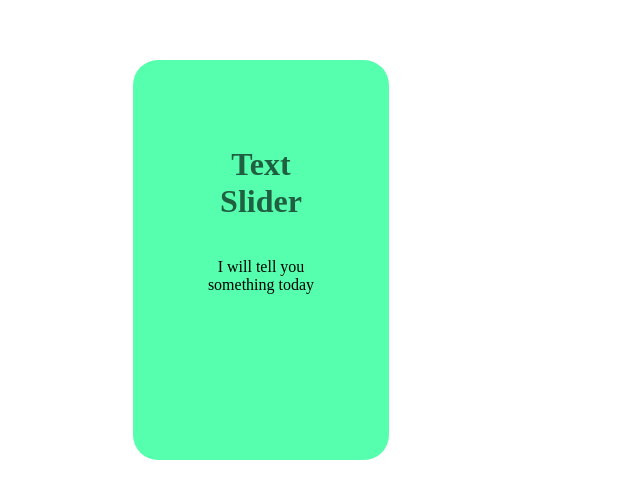
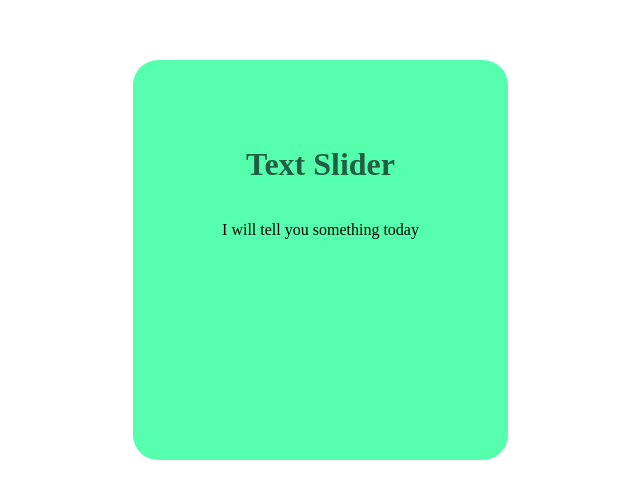
Before and after one commit to abiy5791/Text-Slider, a plain HTML site: page index.html in a window 1280 px wide. Shown: the part 140-638 px from the top of the page, without its empty margins (379-1019 px from the left). Drawn offline with Linux system fonts and the light colour scheme.

Commit message:
Update style.css

```diff
--- a/style.css
+++ b/style.css
@@ -8,8 +8,8 @@
   flex-direction: column;
   top: 25vh;
   left: 40vw;
-  width: 20vw;
-  height: 50vh;
+  width: 375px;
+  height: 400px;
   padding: 65px;
   border-radius: 25px;
 }
```
